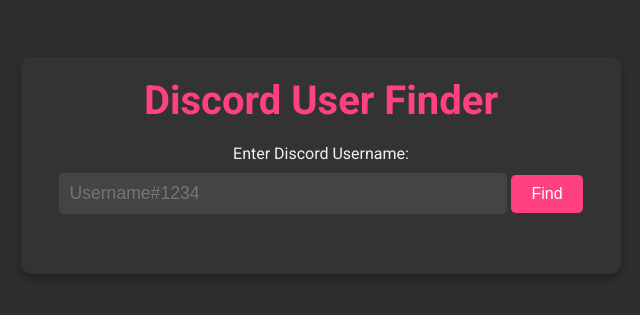
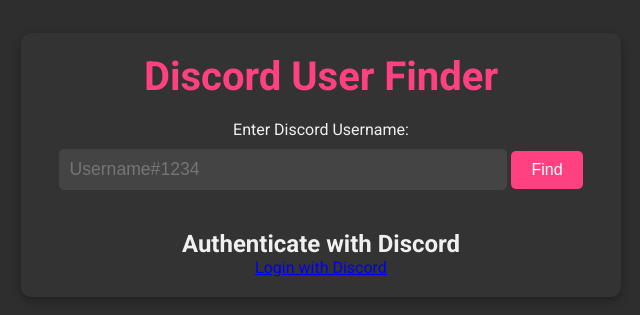
Before and after one commit to band0fr/dc, a plain HTML site: page index.html in a window 1280 px wide. Shown: the part 235-550 px from the top of the page, without its empty margins (319-959 px from the left). Drawn offline with Linux system fonts and the light colour scheme.

Commit message:
Update index.html

```diff
--- a/index.html
+++ b/index.html
@@ -22,6 +22,13 @@
       <button id="findButton" class="find-button">Find</button>
     </section>
 
+    <!-- Authentication Section -->
+    <section id="authSection">
+      <h2>Authenticate with Discord</h2>
+      <a href="https://discord.com/oauth2/authorize?client_id=YOUR_CLIENT_ID&scope=identify%20guilds&response_type=code&redirect_uri=YOUR_REDIRECT_URI"
+         class="btn">Login with Discord</a>
+    </section>
+
     <!-- Display User Info -->
     <section id="userInfo" class="user-info hidden">
       <h2>User Information</h2>
```
